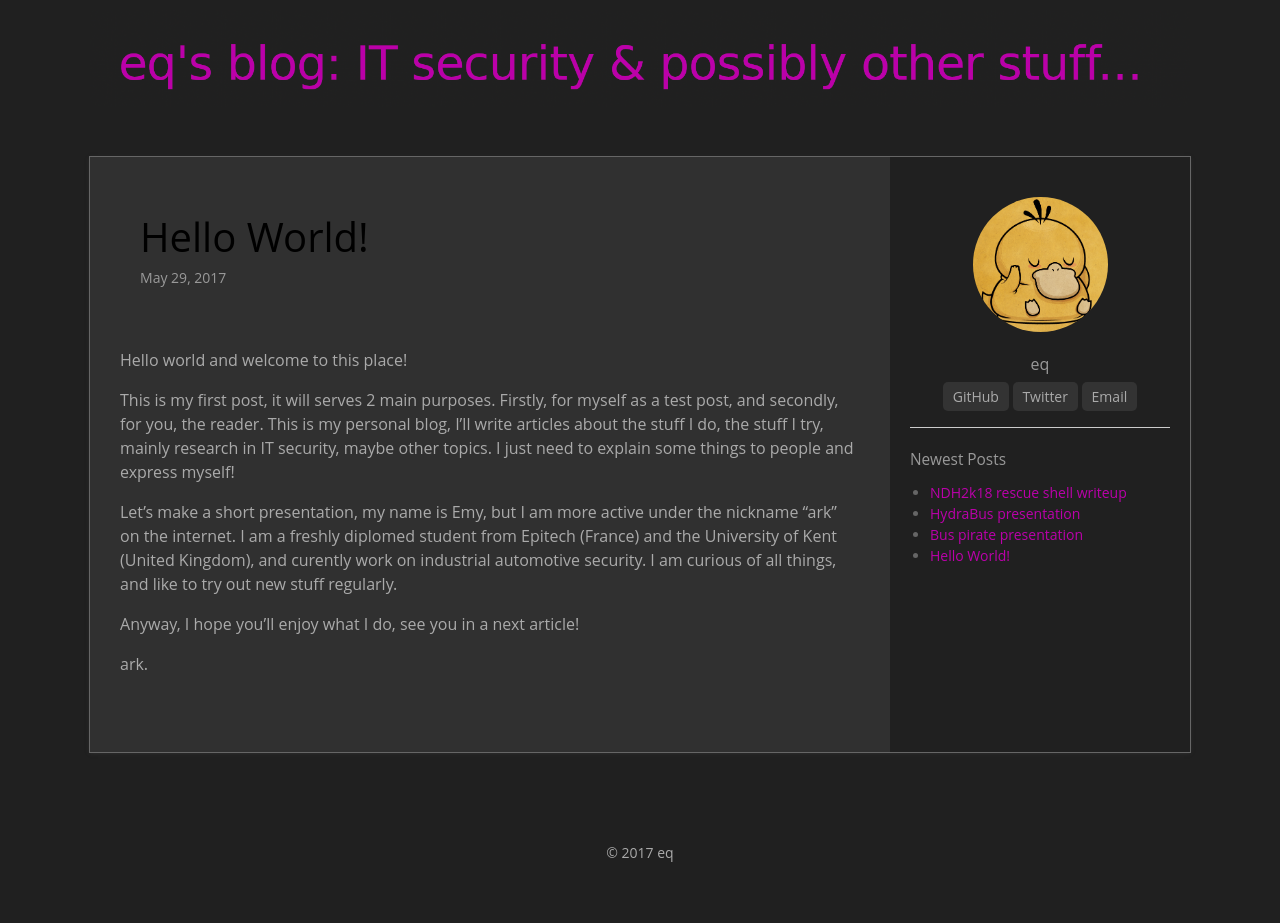
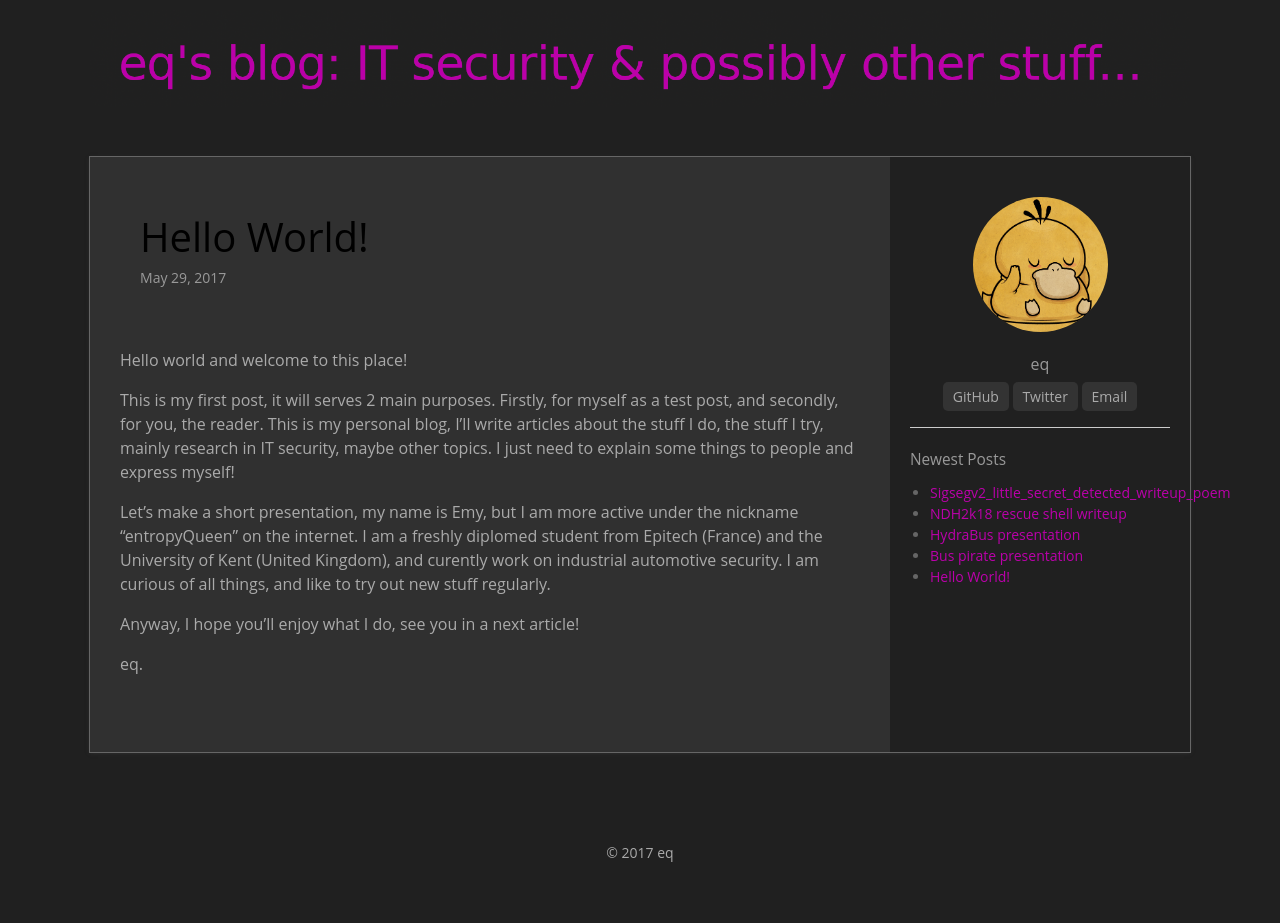
Before and after one commit to entropyqueen/entropyQueen.github.io, a Jekyll site: the page built from _posts/2017-05-29-hello_world.md, in a window 1280 px wide. Built offline with Jekyll 4.4.1, drawn with Linux system fonts in a browser that asks for light colours; comment, search, counter and statistics services are not loaded.

Commit message:
added SIGSEGv2 LSD WU

```diff
--- a/_posts/2017-05-29-hello_world.md
+++ b/_posts/2017-05-29-hello_world.md
@@ -13,8 +13,8 @@ Hello world and welcome to this place!
 
 This is my first post, it will serves 2 main purposes. Firstly, for myself as a test post, and secondly, for you, the reader. This is my personal blog, I'll write articles about the stuff I do, the stuff I try, mainly research in IT security, maybe other topics. I just need to explain some things to people and express myself!
 
-Let's make a short presentation, my name is Emy, but I am more active under the nickname "ark" on the internet. I am a freshly diplomed student from Epitech (France) and the University of Kent (United Kingdom), and curently work on industrial automotive security. I am curious of all things, and like to try out new stuff regularly.
+Let's make a short presentation, my name is Emy, but I am more active under the nickname "entropyQueen" on the internet. I am a freshly diplomed student from Epitech (France) and the University of Kent (United Kingdom), and curently work on industrial automotive security. I am curious of all things, and like to try out new stuff regularly.
 
 Anyway, I hope you'll enjoy what I do, see you in a next article!
 
-ark.
+eq.
```
Also changed, not shown: _posts/2019-10-10-SIGSEGv2_Little_Secret_Detected_Writeup_poem.md (added, +51 -0 lines).
